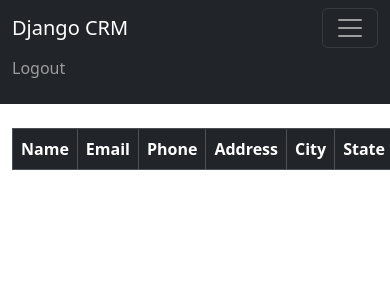
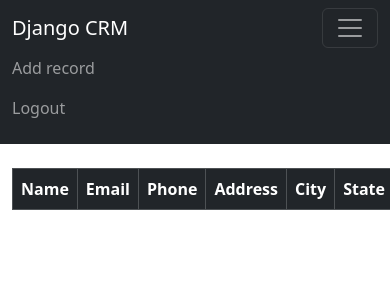
Before and after one commit to SirDukey/Django-CRM, a Django app: page / in a window 390 px wide, after a click that opens the changed part; the page is wider, and only the part inside the window is pictured. Shown: the top 300 px of that part. Run offline with Django 4.2, Linux system fonts and the light colour scheme; the visitor is signed in with stand-in values (Sample User, id 1); data that the repository does not hold is empty.

Commit message:
update records

```diff
--- a/website/templates/home.html
+++ b/website/templates/home.html
@@ -22,9 +22,9 @@
       {% if records %}
       {% for record in records %}
       <tr>
-      <td>{{ record.first_name }}</td>
-        <td>{{ record.last_name }}</td>
+      <td>{{ record.first_name }} {{  record.last_name  }}</td>
         <td>{{ record.email }}</td>
+          <td>{{  record.phone  }}</td>
         <td>{{ record.address }}</td>
         <td>{{ record.city }}</td>
         <td>{{ record.state }}</td>
@@ -34,12 +34,8 @@
       </tr>
       {% endfor %}
     {% endif %}
-
-
   </tbody>
 </table>
-
-
 
     {% else %}
     <div class="col-md-6 offset-md-3">
--- a/website/templates/navbar.html
+++ b/website/templates/navbar.html
@@ -6,7 +6,12 @@
     </button>
     <div class="collapse navbar-collapse" id="navbarSupportedContent">
       <ul class="navbar-nav me-auto mb-2 mb-lg-0">
+
         {% if user.is_authenticated %}
+
+        <li class="nav-item">
+           <a class="nav-link" href="{% url 'add_record' %}">Add record</a>
+        </li>
         <li class="nav-item">
           <a class="nav-link" href="{% url 'logout' %}">Logout</a>
         </li>
--- a/website/templates/record.html
+++ b/website/templates/record.html
@@ -21,5 +21,5 @@
 </br>
 <a href="{% url 'home' %}" class="btn btn-secondary">Back</a>
 <a href="{% url 'delete_record' customer_record.id%}" class="btn btn-danger">Delete</a>
-
+<a href="{% url 'update_record' customer_record.id%}" class="btn btn-secondary">Update record</a>
 {% endblock %}
--- a/website/urls.py
+++ b/website/urls.py
@@ -7,4 +7,6 @@
     path('register/', views.register_user, name='register'),
     path('record/<int:pk>', views.customer_record, name='record'),
     path('delete_record/<int:pk>', views.delete_record, name='delete_record'),
+    path('add_record/', views.add_record, name='add_record'),
+    path('update_record/<int:pk>', views.update_record, name='update_record'),
 ]
--- a/website/views.py
+++ b/website/views.py
@@ -1,7 +1,7 @@
 from django.shortcuts import render, redirect
 from django.contrib.auth import authenticate, login, logout
 from django.contrib import messages
-from .forms import SignUpForm
+from .forms import SignUpForm, AddRecordForm
 from .models import Record
 
 
@@ -65,3 +65,31 @@
     else:
         messages.warning(request, 'You must be logged in to delete a record')
         return redirect('home')
+
+
+def add_record(request):
+    form = AddRecordForm(request.POST or None)
+    if request.user.is_authenticated:
+        if request.method == 'POST':
+            if form.is_valid():
+                form.save()
+                messages.success(request, 'Record added')
+                return redirect('home')
+        return render(request, 'add_record.html', {'form': form})
+    else:
+        messages.warning(request, 'You must be logged in to create a record')
+        return redirect('home')
+
+
+def update_record(request, pk):
+    if request.user.is_authenticated:
+        current_record = Record.objects.get(id=pk)
+        form = AddRecordForm(request.POST or None, instance=current_record)
+        if form.is_valid():
+            form.save()
+            messages.success(request, 'Record updated')
+            return redirect('home')
+        return render(request, 'update_record.html', {'form': form})
+    else:
+        messages.warning(request, 'You must be logged in to update a record')
+        return redirect('home')
```
Also changed, not shown: docker-compose.yml (added, +7 -0 lines), requirements.txt (added, +8 -0 lines), website/forms.py (+16 -0 lines), website/templates/add_record.html (added, +17 -0 lines), website/templates/update_record.html (added, +16 -0 lines), website/migrations/0001_initial.py (added), 1 other file.
